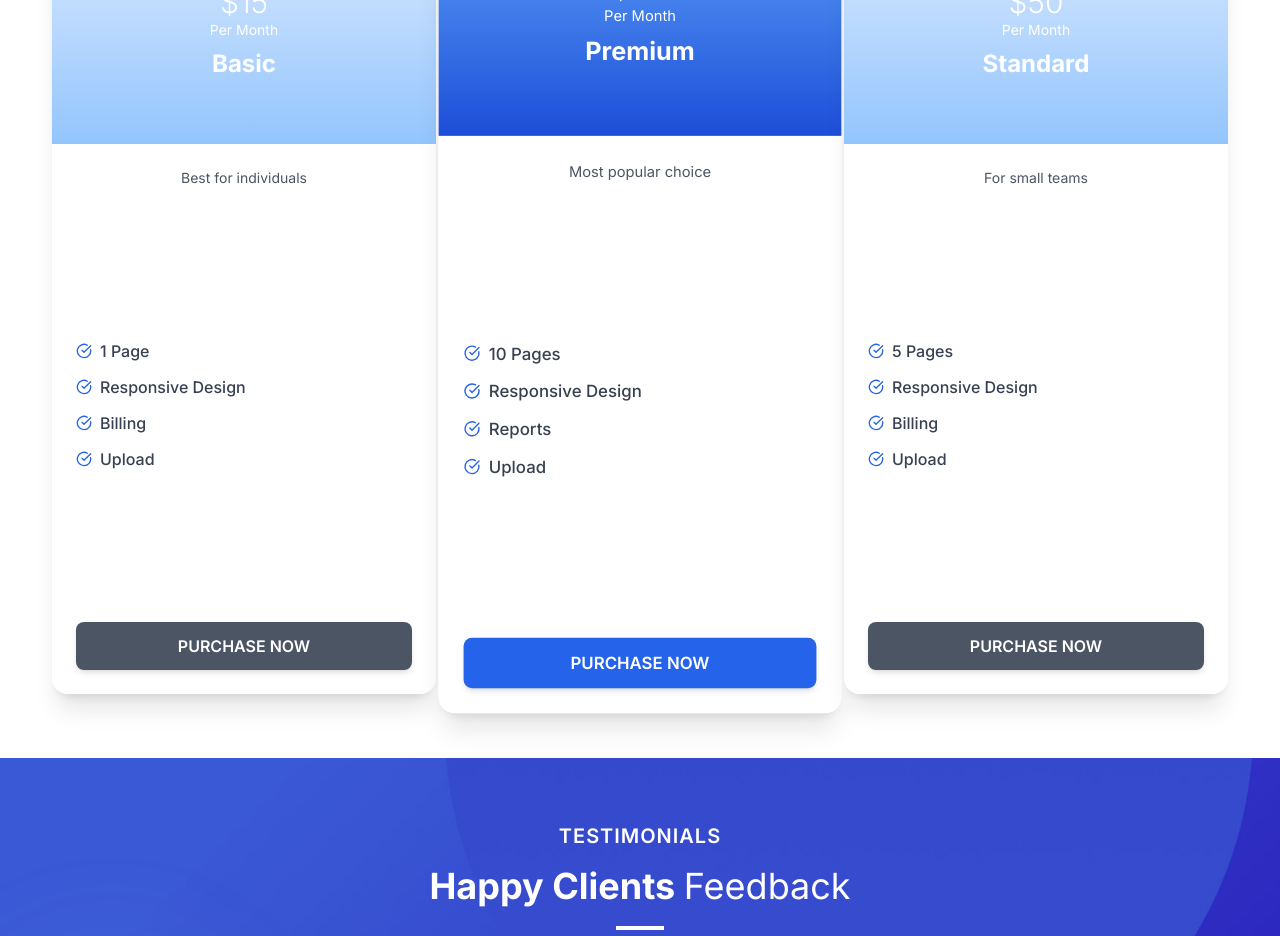
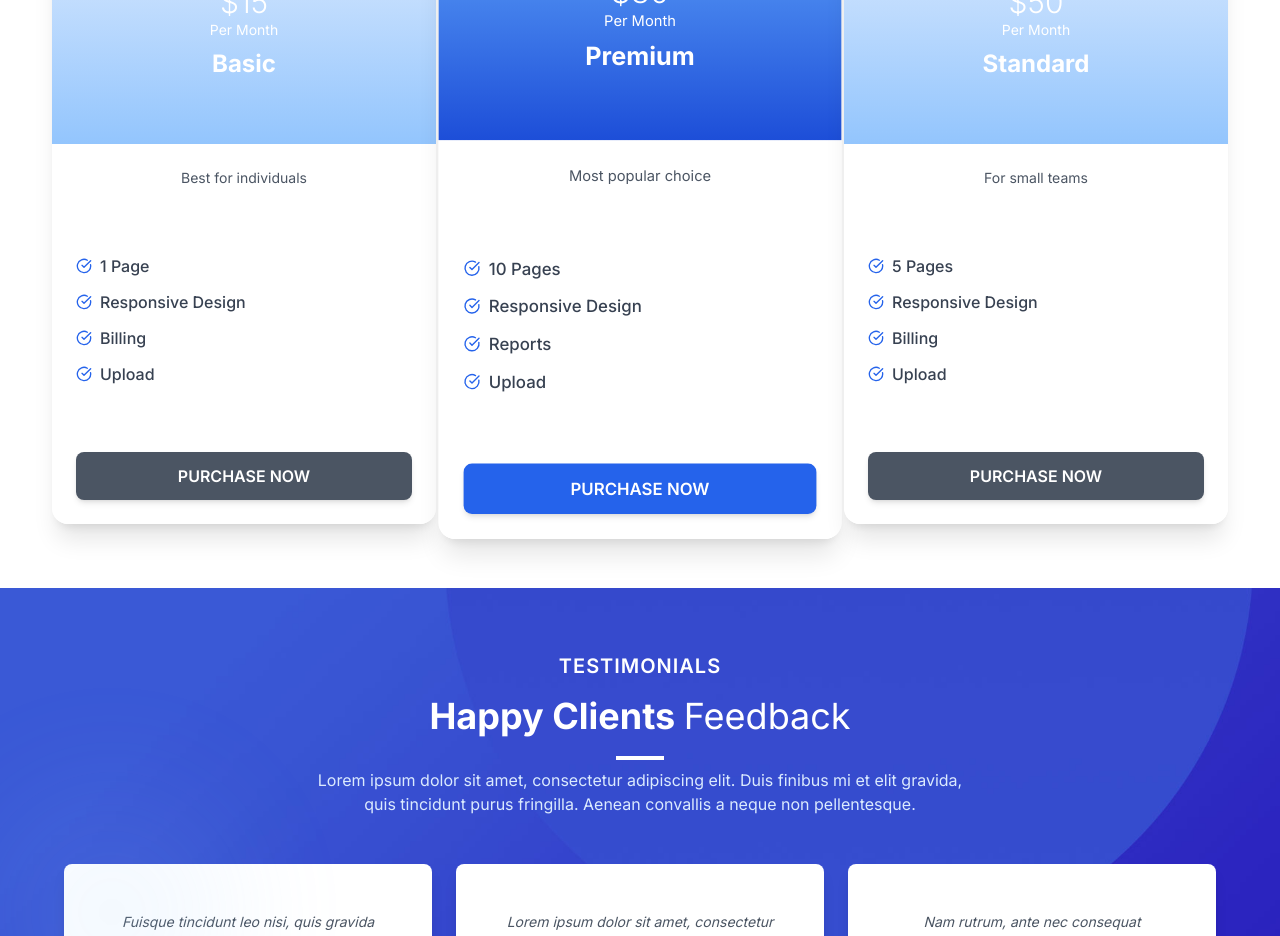
Before and after one commit to shuvo794/RAMS_CLIENT, a Next.js app: page / in a window 1280 px wide. Shown: the part 2140-3076 px from the top of the page. Built offline with nearby package versions, Linux system fonts and the light colour scheme; no server answers.

Commit message:
refactor: adjust scale logic for premium pricing and update minimum height in PricingCard component

```diff
--- a/components/PricingCard.tsx
+++ b/components/PricingCard.tsx
@@ -54,7 +54,7 @@ const PricingCard: React.FC<PricingCardProps> = ({
     else if (isStandard) scale = 1.1;
     else scale = 1;
   } else if (hoveredTitle?.toLowerCase() === "premium") {
-    if (isPremium) scale = 1.05;
+    if (isPremium) scale = 1.1;
   } else {
     scale = isPremium ? 1.05 : 1;
   }
@@ -85,7 +85,7 @@ const PricingCard: React.FC<PricingCardProps> = ({
       </div>
 
       {/* Body */}
-      <div className="bg-white p-6 text-center flex flex-col justify-between min-h-[550px]">
+      <div className="bg-white p-6 text-center flex flex-col justify-between min-h-[380px]">
         <p className="text-sm text-gray-600 mb-6">{description}</p>
         <ul className="mb-6 text-left space-y-3">
           {features.map((feature, index) => {
```
